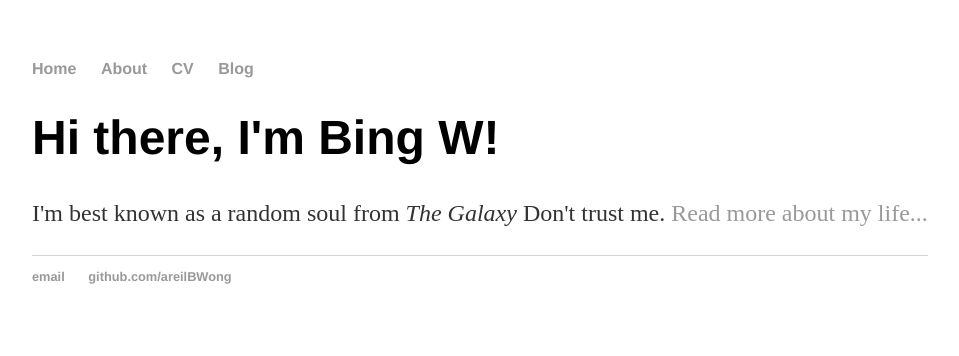
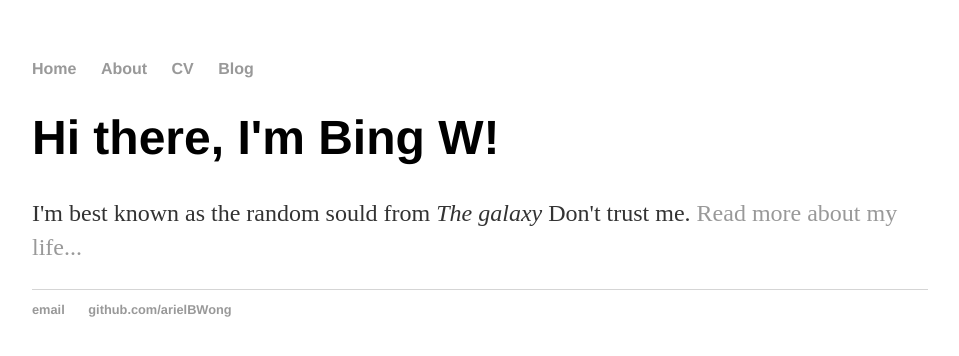
Before and after one commit to arielBWong/arielBWong.github.io, a Jekyll site: the page built from index.html, in a window 1280 px wide. Shown: the top 356 px of the page, without its empty margins (160-1119 px from the left). Built offline with Jekyll 4.4.1, drawn with Linux system fonts in a browser that asks for light colours.

Commit message:
Update index.html

```diff
--- a/index.html
+++ b/index.html
@@ -1,30 +1,8 @@
-<!DOCTYPE html>
-<html>
-	<head>
-		<title>BingW Wondering Soul</title>
-		<!-- link to main stylesheet -->
-		<link rel="stylesheet" type="text/css" href="/css/main.css">
-	</head>
-	<body>
-		<nav>
-    		<ul>
-        		<li><a href="/">Home</a></li>
-	        	<li><a href="/about">About</a></li>
-        		<li><a href="/cv">CV</a></li>
-        		<li><a href="/blog">Blog</a></li>
-    		</ul>
-		</nav>
-		<div class="container">
-    		<div class="blurb">
-        		<h1>Hi there, I'm Bing W!</h1>
-				<p>I'm best known as a random soul from <em>The Galaxy </em> Don't trust me. <a href="/about">Read more about my life...</a></p>
-    		</div><!-- /.blurb -->
-		</div><!-- /.container -->
-		<footer>
-    		<ul>
-        		<li><a href="mailto:ariel.bingwang@gmail.com">email</a></li>
-        		<li><a href="https://github.com/arielBWong">github.com/areilBWong</a></li>
-			</ul>
-		</footer>
-	</body>
-</html>
+---
+layout: default
+title: BingW Wondering Soul
+---
+<div class="blurb">
+	<h1>Hi there, I'm Bing W!</h1>
+	<p>I'm best known as the random sould from <em>The galaxy</em> Don't trust me. <a href="/about">Read more about my life...</a></p>
+</div><!-- /.blurb -->
```
